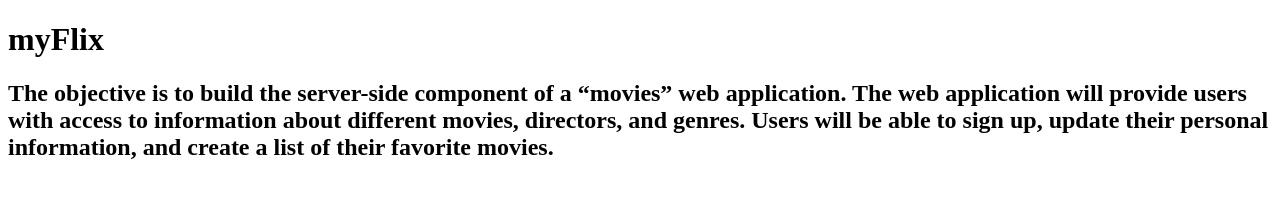
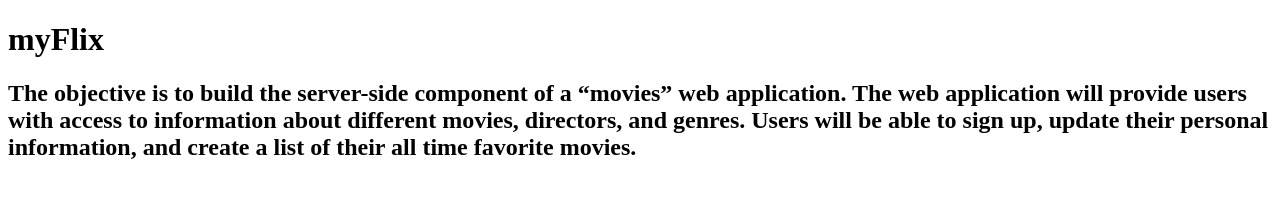
Before and after one commit to renato181/movie_api, a plain HTML site: page documentation.html in a window 1280 px wide. Drawn offline with Linux system fonts and the light colour scheme.

Commit message:
Update documentation.html

```diff
--- a/documentation.html
+++ b/documentation.html
@@ -9,7 +9,7 @@
     <H2>The objective is to build the server-side component of a “movies” web application. The web
     application will provide users with access to information about different
     movies, directors, and genres. Users will be able to sign up, update their
-    personal information, and create a list of their favorite movies.
+    personal information, and create a list of their all time favorite movies.
     </H2>
 </body>
 
```
